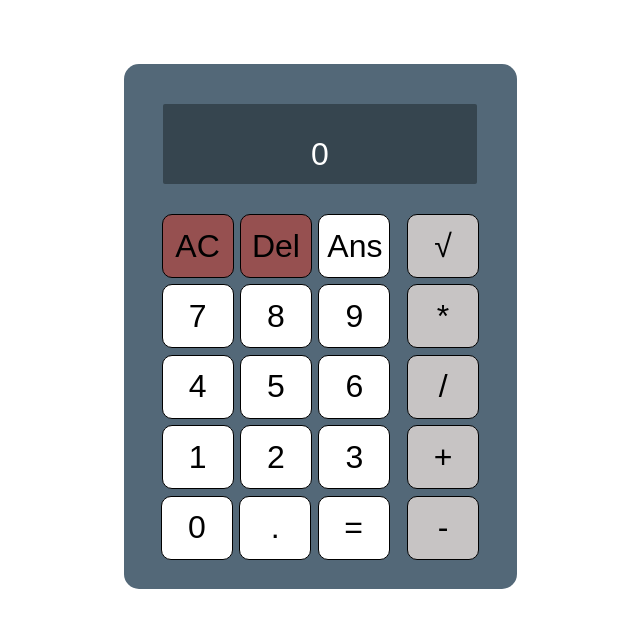
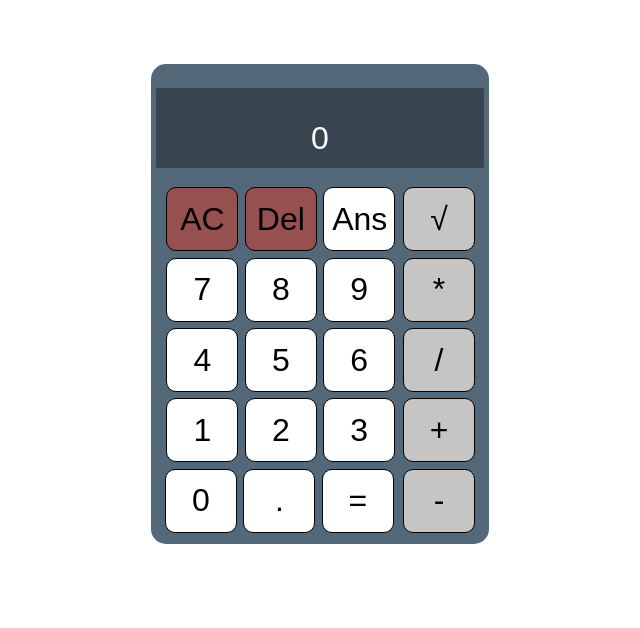
Before and after one commit to rtviner/react-calculator, a React app: page / in a window 1280 px wide. Shown: the top 628 px of the page, without its empty margins (320-960 px from the left). Built offline with nearby package versions, Linux system fonts and the light colour scheme.

Commit message:
decrease height and width of calculator and increase display width

```diff
--- a/src/style.css
+++ b/src/style.css
@@ -15,8 +15,8 @@ button {
 
 div#calculator {
     background-color: #536878;
-    width: 393px;
-    height: 525px;
+    width: 338px;
+    height: 480px;
     display: inline-flex;
     flex-flow: row wrap;
     justify-content: center;
@@ -29,8 +29,8 @@ div#display {
   font-size: 2em;
   color: #FFF;
   height: 1.5em;
-  width: 80%;
-  margin: 1.25em auto .02em auto;
+  width: 97%;
+  margin: .75em auto .5em auto;
   padding-top: 1em;
   background-color: #36454f;
   border-radius: 2px;
@@ -41,10 +41,9 @@ div#display {
 div#mainButtons {
     display: inline-flex;
     flex-flow: row-reverse wrap;
-    width: 60%;
+    width: 70%;
     align-content: flex-start;
     margin: 0;
-    margin-top: 0.5em;
 }
 
 div#bottomButtons {
@@ -58,7 +57,7 @@ div#bottomButtons {
 div#operatorButtons {
     display: flex;
     flex-flow: column;
-    margin: 0.5em 0 .5em 0.65em;
+    margin: 0 0 .5em 0.09em;
     align-content: flex-start;
 }
 
```
